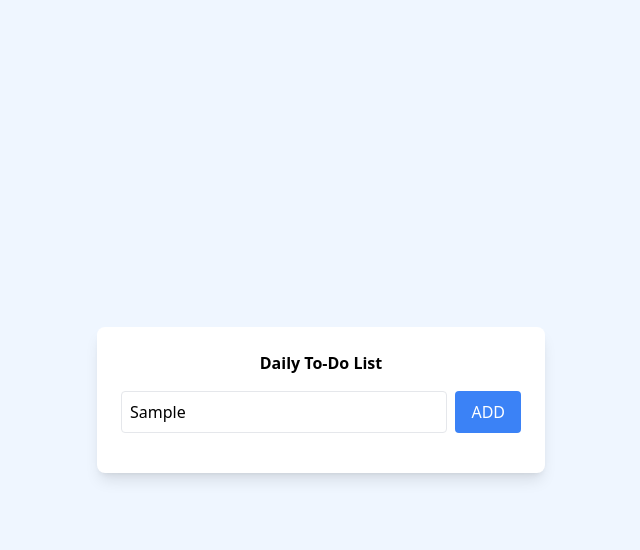
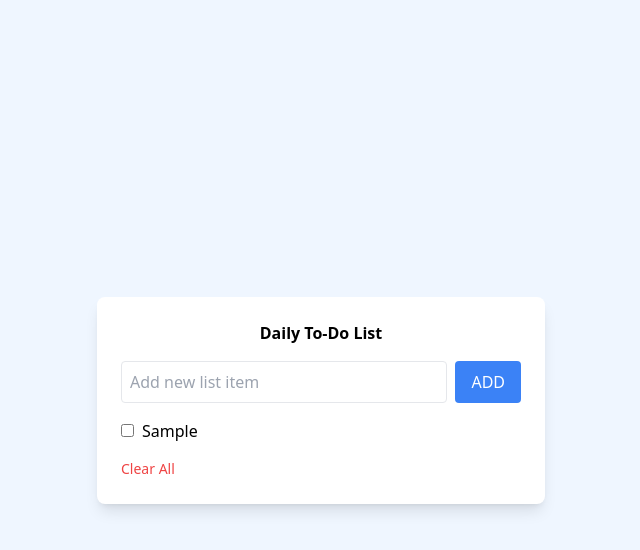
Before and after one commit to salahaKA/todolist_app, a React (Create React App) app: page / in a window 1280 px wide. Both pictures are taken after typing "Sample" into the empty fields and a click on the button "ADD". Shown: the top 550 px of the page, without its empty margins (319-959 px from the left). Built offline with nearby package versions, Linux system fonts and the light colour scheme.

Commit message:
ADD,CLEAR

```diff
--- a/src/App.js
+++ b/src/App.js
@@ -1,7 +1,30 @@
-import React from "react";
-// import './index.css';
+import React, { useState } from "react";
+
 
 function App() {
+  const [tasks, setTasks] = useState([]);
+  const [newTask, setNewTask] = useState("");
+
+  const addTask = () => {
+    if (newTask.trim()) {
+      console.log("Adding task:", newTask);
+      setTasks([...tasks, { text: newTask, completed: false }]);
+      setNewTask("");
+    } else {
+      alert("No task entered");
+    }
+  };
+
+  const toggleTaskCompletion = (index) => {
+    const updatedTasks = tasks.map((task, i) =>
+      i === index ? { ...task, completed: !task.completed } : task
+    );
+    setTasks(updatedTasks);
+  };
+
+  const clearTasks = () => {
+    setTasks([]);
+  };
 
   return (
     <div className="min-h-screen bg-blue-50 flex items-center justify-center p-4">
@@ -14,13 +37,43 @@ function App() {
           <input
             type="text"
             placeholder="Add new list item"
+            value={newTask}
+            onChange={(e) => setNewTask(e.target.value)}
             className="border p-2 rounded w-full"
           ></input>
 
           <button
-          className="bg-blue-500 text-white px-4 py-2 rounded hover:bg-blue-600">ADD</button>
+            onClick={addTask}
+            className="bg-blue-500 text-white px-4 py-2 rounded hover:bg-blue-600"
+          >
+            ADD
+          </button>
         </div>
 
+        <ul className="space-y-2">
+        {tasks.map((task, index) => (
+            <li key={index} className="flex items-center gap-2">
+              <input
+                type="checkbox"
+                checked={task.completed}
+                onChange={() => toggleTaskCompletion(index)}
+                className="form-checkbox text-green-500"
+              />
+              <span className={task.completed ? "line-through text-gray-500" : ""}>
+                {task.text}
+              </span>
+            </li>
+          ))}
+        </ul>
+
+        {tasks.length > 0 && (
+          <button
+            onClick={clearTasks}
+            className="text-sm text-red-500 mt-4 hover:underline"
+          >
+            Clear All
+          </button>
+        )}
       </div>
     </div>
   );
```
Also changed, not shown: 1 other file (tests, documents, lock files or other folders).
